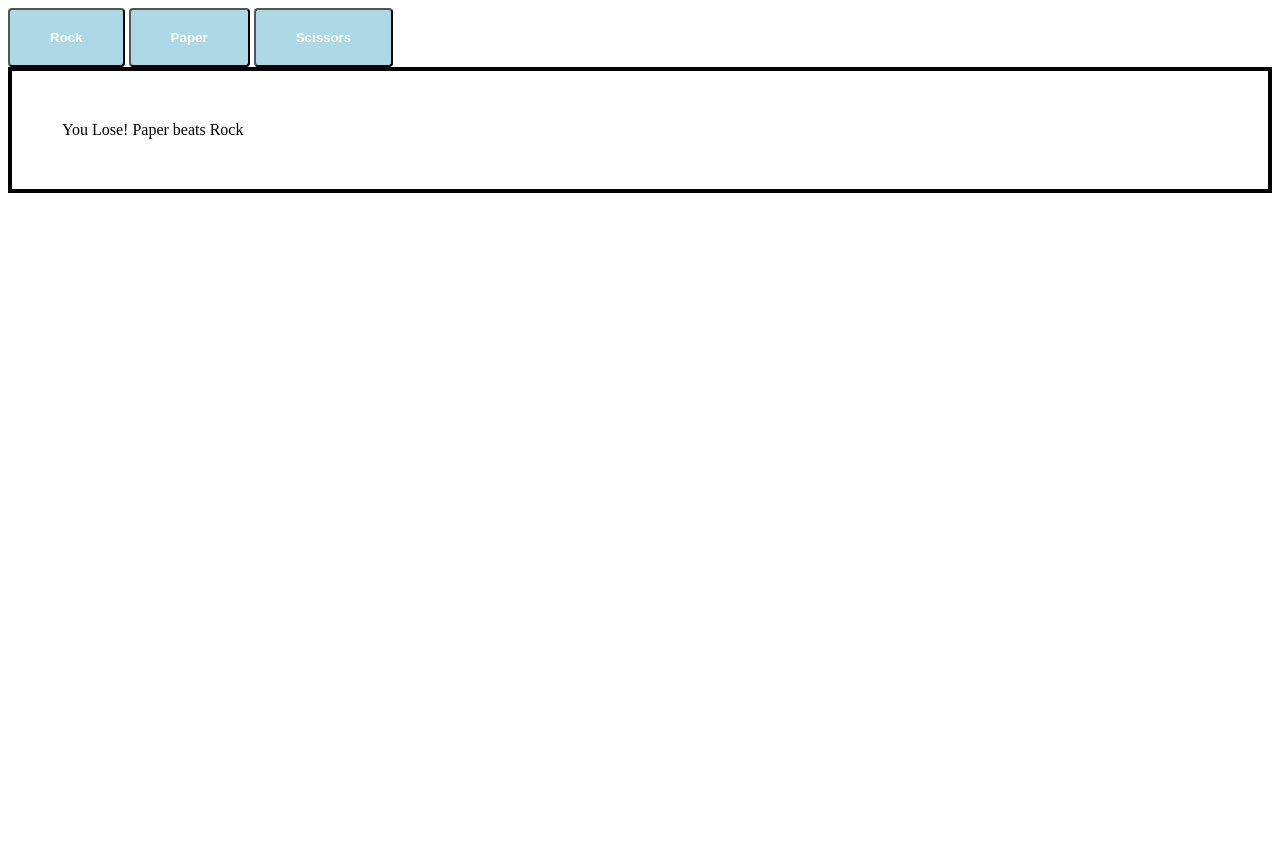
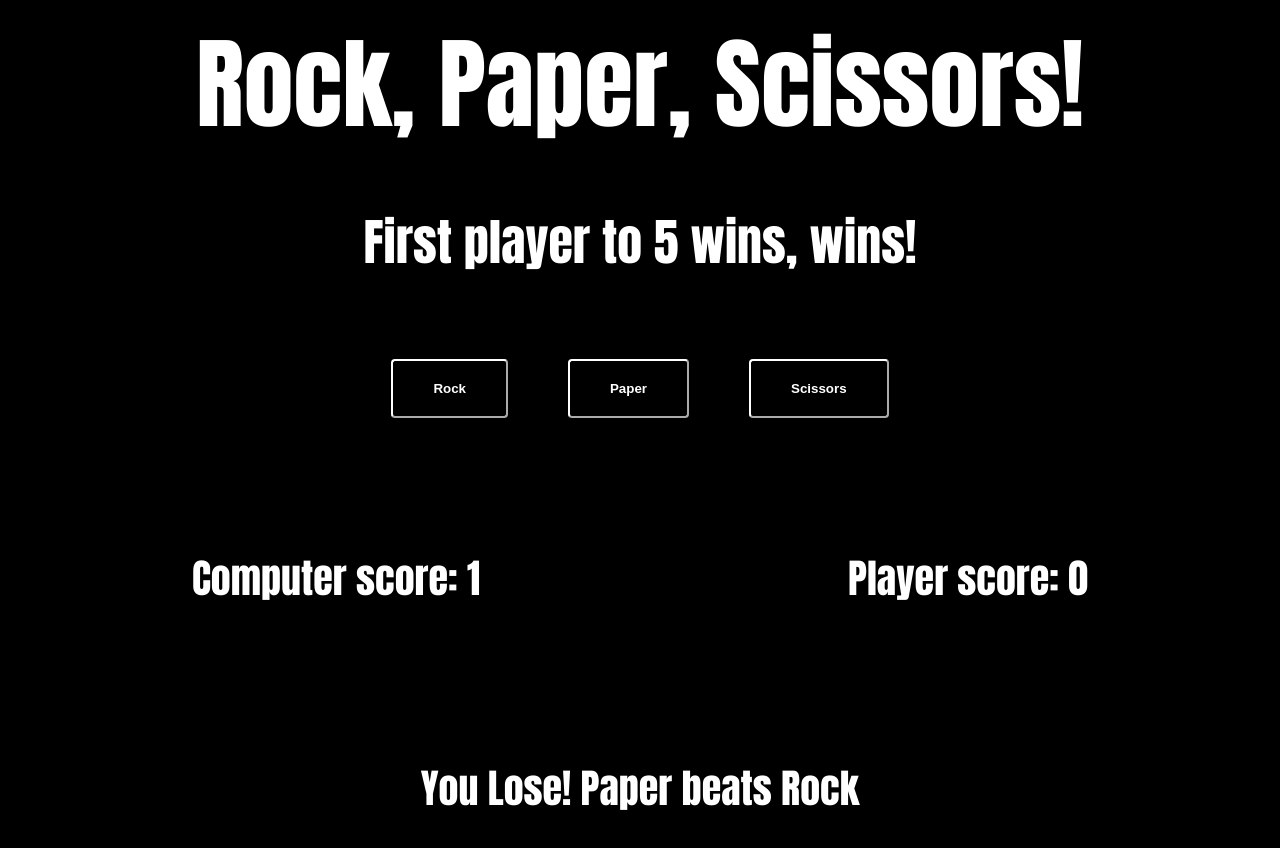
Before and after one commit to BillC424/Rock-paper-scissors, a plain HTML site: page index.html in a window 1280 px wide. Both pictures are taken after a click on the button "Rock". Before the commit the page ends 800 px from the top, so only its background shows below. Drawn offline with Linux system fonts and the light colour scheme.

Commit message:
Changed theme to black/white, removed boxes for scores/results, changed font/font size

```diff
--- a/index.html
+++ b/index.html
@@ -7,12 +7,17 @@
         <link rel="stylesheet" href="style.css">
     </head>
         <body>
+            <div id= "gameTitle">Rock, Paper, Scissors!</div>
+            <div id= "rules">First player to 5 wins, wins!</div>
            <div id = "buttons">
-            <button id= "rock">Rock</button>
+            <button id = "rock">Rock</button>
             <button id = "paper">Paper</button>
             <button id = "scissors">Scissors</button>
            </div>
-            <div id ="results"></div>
-
+            <div id = "scores">
+                <div id = "cScore">  </div>
+                <div id = "pScore"> </div>
+            </div>
+            <div id = "results"></div>
         </body>
 </html>
--- a/rock-paper-scissors.js
+++ b/rock-paper-scissors.js
@@ -49,9 +49,29 @@ function playRound(playerSelection, computerSelection) {
       }
 }
         //keep track of score
-
         let computerScore = 0;
         let playerScore = 0;
+
+        // Display score for each player
+        function getScore () {
+            document.getElementById('#cScore');
+            cScore.innerHTML = "Computer score:  " + computerScore
+
+            document.getElementById('#pScore');
+            pScore.innerHTML = "Player score:  " + playerScore
+        }
+
+        function endGame () {
+            if (computerScore === 5) {
+                location.reload();
+                alert("You lose!");
+            } else if (playerScore === 5) {
+                location.reload();
+                alert("You win!");
+        }
+    }
+
+
 
         // Event for playing game
 
@@ -59,8 +79,6 @@ function playRound(playerSelection, computerSelection) {
 
         buttons.forEach(  (button) => { button.addEventListener ('click', e => playRound (e.target.id, computerPlay() )   );  }   );
 
-        if (computerScore === 5) {
-            console.log("You lose!");
-        } else if (playerScore === 5) {
-            console.log("You win!");
-        }
+        buttons.forEach(  (button) => { button.addEventListener ('click', e => getScore() );  }   );
+
+        buttons.forEach(  (button) => { button.addEventListener ('click', e => setTimeout(endGame, 0.5) );  }   );
--- a/style.css
+++ b/style.css
@@ -1,24 +1,54 @@
+body {
+    background-color: black;
+    color: white;
+    font-family: Impact, Haettenschweiler, 'Arial Narrow Bold', sans-serif;
 
+}
+#gameTitle, #rules, #buttons, #results  {
+    display: flex;
+    justify-content: center;
 
-.buttons {
-    display: flex;
-    justify-content: space-between;
-    align-items: flex-end
-    ;
+}
+
+#gameTitle {
+    font-size: 100px;
+}
+
+#rules{
+    font-size: 50px;
+    margin-top: 45px;
+}
+#buttons {
+    margin-top: 50px;
+    text-shadow:  2px 2px;
 }
 
 button {
-    background-color: lightblue;
+    background-color: black;
     color: white;
     padding: 20px 40px;
+    margin: 30px;
     border-radius: 4px;
     font-weight: bold;
+    border-color: white;
 
 }
 
+#scores {
+    display: flex;
+    justify-content: space-around;
+    margin-top: 50px;
+}
+
+#cScore, #pScore {
+ padding: 50px;
+}
+
+#results, #cScore, #pScore {
+    padding: 50px;
+    font-size: 40px;
+}
+
 #results {
-    border-color: black;
-    border-width: 4px ;
-    border-style: solid;
-    padding: 50px;
+    margin-top: 50px;
 }
```
